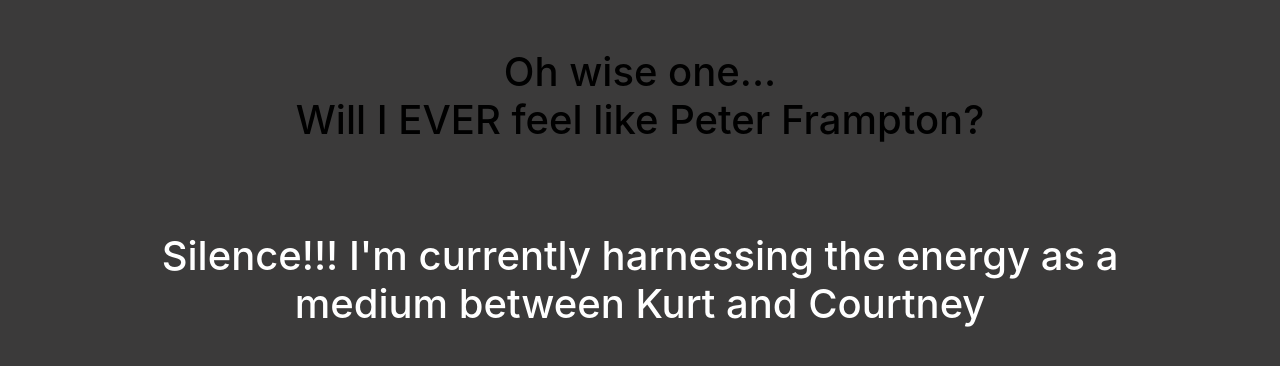
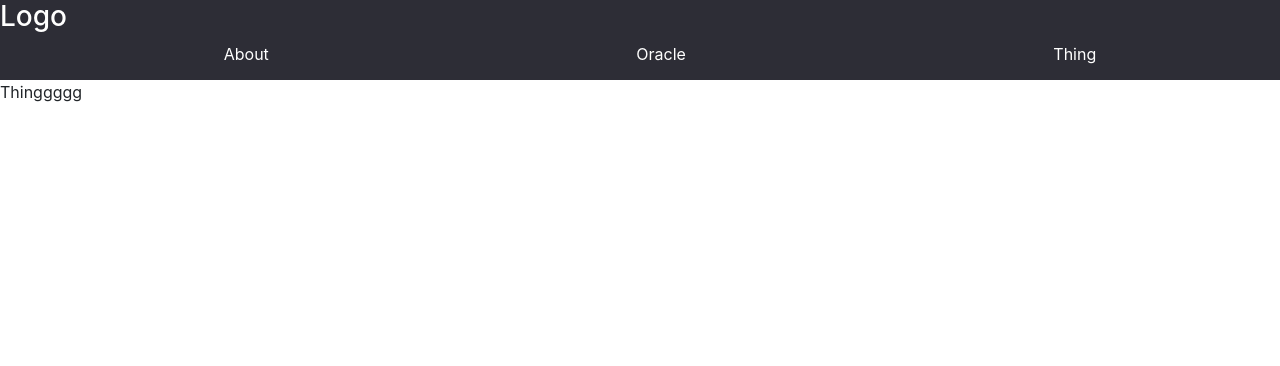
Before and after one commit to gr8fuldwg/oracle, a React (Create React App) app: page /Thing in a window 1280 px wide. Shown: the top 366 px of the page. Built offline with nearby package versions, Linux system fonts and the light colour scheme.

Commit message:
added react router to project with navbar and routed paths

```diff
--- a/package.json
+++ b/package.json
@@ -6,6 +6,7 @@
     "bootstrap": "^4.3.1",
     "react": "^16.8.6",
     "react-dom": "^16.8.6",
+    "react-router-dom": "^5.0.1",
     "react-scripts": "3.0.1",
     "reactstrap": "^8.0.0"
   },
--- /dev/null
+++ b/src/About.js
@@ -0,0 +1,13 @@
+import React from "react";
+import "./App.css";
+
+
+function About() {
+  return (
+    <div className="App">
+      About
+    </div>
+   );
+}
+
+export default About;
--- a/src/Answers.js
+++ b/src/Answers.js
@@ -8,7 +8,7 @@
       case 0:
         return "It is certain";
       case 1:
-        return "I am afraid that ye ol' peon is flooded with questions I no longer wish to provide enlightenment on.     ~~~~ Good day ~~~~";
+        return "I am afraid that ye ol' peon is flooded with questions I no longer wish to provide enlightenment on.  ~~~~ Good day ~~~~";
       case 2:
         return "Reply hazy....try again.";
       case 3:
--- a/src/App.css
+++ b/src/App.css
@@ -1,3 +1,20 @@
+nav {
+  display: flex;
+  justify-content: space-around;
+  align-items: center;
+  min-height: 10vh;
+  background: rgb(45, 45, 54);
+  color: white;
+}
+
+.nav-links {
+  /* width: 50%; */
+  display: flex;
+  justify-content: space-around;
+  align-items: center;
+  list-style: none;
+}
+
 .body {
   background-color: rgb(59, 58, 58);
 }
--- a/src/App.js
+++ b/src/App.js
@@ -1,29 +1,23 @@
-import React, { component } from "react";
+import React from "react";
 import "./App.css";
-import Question from "./Questions";
-import Answer from "./Answers";
+// import Question from "./Questions";
+// import Answer from "./Answers";
+import Nav from "./Nav";
+import About from "./About";
+import Thing from "./Thing";
+import Oracle from "./Oracle";
+import { BrowserRouter as Router, Switch, Route } from "react-router-dom";
 
 function App() {
   return (
-    <body className="body d-flex text-center">
-      <div className="container">
-        <div className="App container-fluid">
-          <div className="question">
-            <h1>
-              <Question />
-            </h1>
-          </div>
-        </div>
-
-        <div className="answer d-flex text-center">
-          <h1>
-            <blockquote>
-              <Answer className="text-center" />
-            </blockquote>
-          </h1>
-        </div>
+    <Router>
+      <div>
+        <Nav />
+        <Route path="/about" component={About}/>
+        <Route path="/Oracle" component={Oracle}/>
+        <Route path="/Thing" component={Thing}/>
       </div>
-    </body>
+    </Router>
   );
 }
 
--- /dev/null
+++ b/src/Nav.js
@@ -0,0 +1,18 @@
+import React from "react";
+import "./App.css";
+
+
+function Nav() {
+  return (
+    <nav>
+        <h3>Logo</h3>
+        <ul className="nav-links">
+            <li>About</li>
+            <li>Oracle</li>
+            <li>Thing</li>
+        </ul>
+    </nav>
+   );
+}
+
+export default Nav;
--- /dev/null
+++ b/src/Oracle.js
@@ -0,0 +1,33 @@
+import React from "react";
+import "./App.css";
+import Question from "./Questions";
+import Answer from "./Answers";
+
+
+function Oracle() {
+  return (
+    <div className="Oracle">
+      <body className="body d-flex text-center">
+        <div className="container">
+          <div className="App container-fluid">
+            <div className="question">
+              <h1>
+                <Question />
+              </h1>
+            </div>
+          </div>
+
+          <div className="answer d-flex text-center">
+            <h1>
+              <blockquote>
+                <Answer className="text-center" />
+              </blockquote>
+            </h1>
+          </div>
+        </div>
+      </body>
+    </div>
+   );
+}
+
+export default Oracle;
--- a/src/Questions.js
+++ b/src/Questions.js
@@ -1,8 +1,4 @@
 import React from "react";
-
-{
-  /* ****Ask The Oracle....****  */
-}
 
 const userQuestion = Math.floor(Math.random() * 6);
 
--- /dev/null
+++ b/src/Thing.js
@@ -0,0 +1,13 @@
+import React from "react";
+import "./App.css";
+
+
+function Thing() {
+  return (
+    <div className="Thing">
+      Thinggggg
+    </div>
+   );
+}
+
+export default Thing;
```
Also changed, not shown: 1 other file (tests, documents, lock files or other folders).
